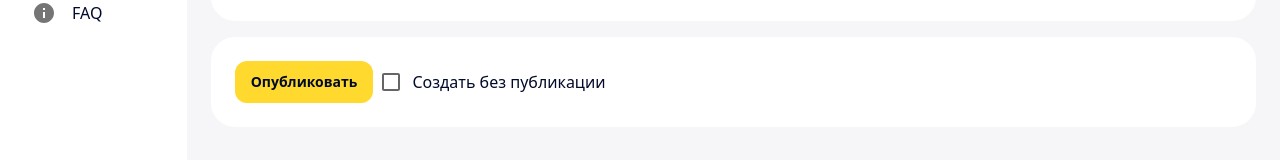
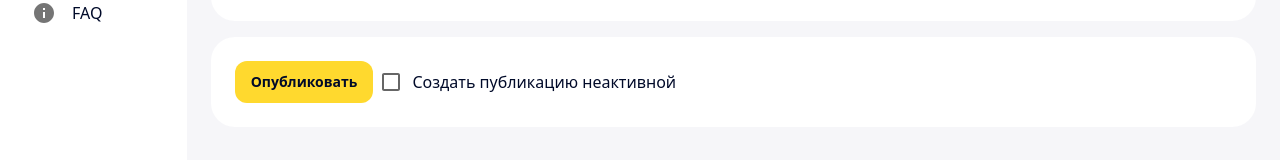
Before and after one commit to SimpleDimpleDev/simplegeek-admin-react-app, a React (Vite) app: page /publication/create/stock in a window 1280 px wide. Shown: the part 483-643 px from the top of the page. Built offline with nearby package versions, Linux system fonts and the light colour scheme; no server answers; what @ory/client would draw is missing.

Commit message:
fix: publish inactive title

```diff
--- a/src/routes/publication/create/preorder/form.tsx
+++ b/src/routes/publication/create/preorder/form.tsx
@@ -839,7 +839,7 @@ export const PublicationCreatePreorderForm: React.FC<PublicationCreatePreorderFo
 								}
 							}}
 							control={<Checkbox />}
-							label="Создать без публикации"
+							label="Создать публикацию неактивной"
 						/>
 					)}
 				/>
--- a/src/routes/publication/create/stock/form.tsx
+++ b/src/routes/publication/create/stock/form.tsx
@@ -628,7 +628,7 @@ export const PublicationCreateStockForm: React.FC<PublicationCreateStockFormProp
 								}
 							}}
 							control={<Checkbox />}
-							label="Создать без публикации"
+							label="Создать публикацию неактивной"
 						/>
 					)}
 				/>
```
